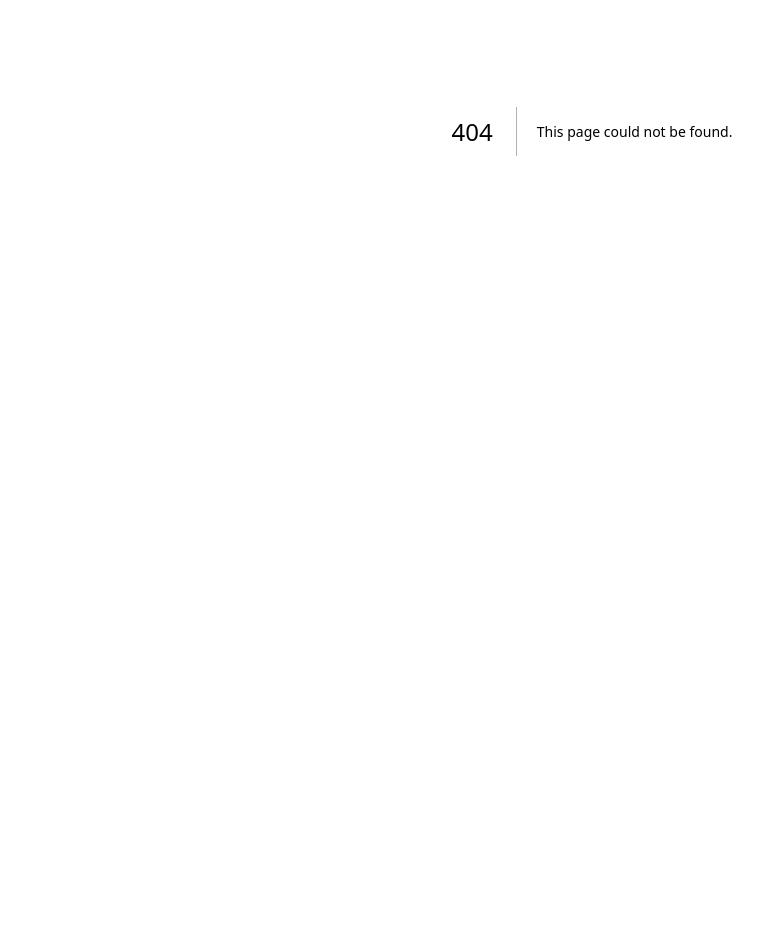
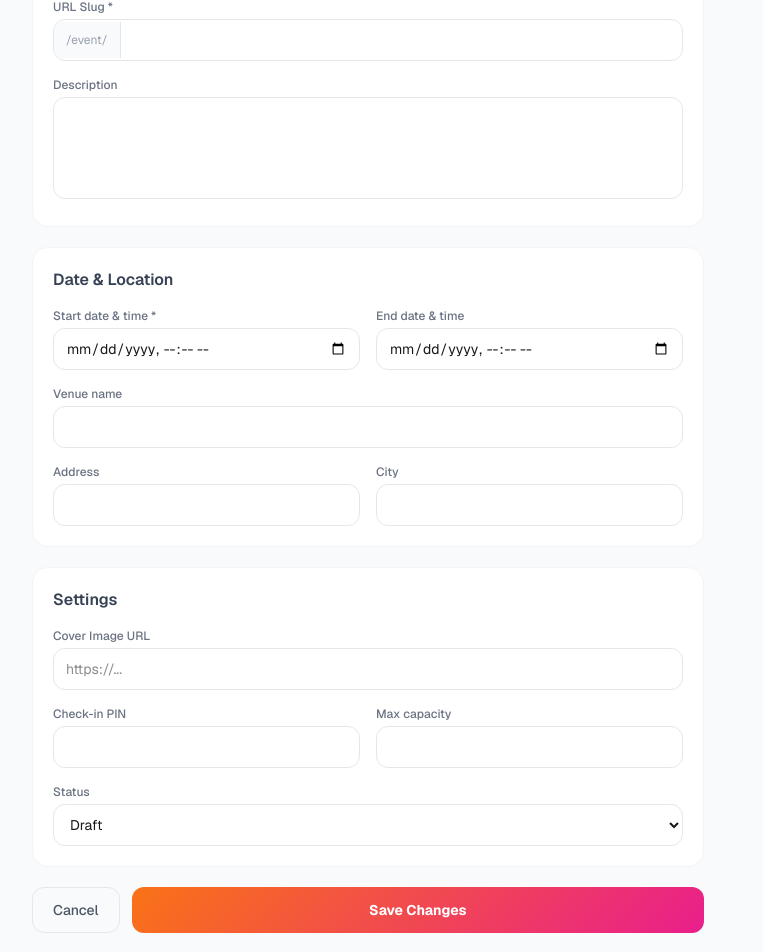
Before and after one commit to Abraak9/CasaLuna, a Next.js app: page /admin/events/1/edit in a window 1280 px wide. Before the commit this address had no page. Shown: the part 269-1221 px from the top of the page, without its empty margins (48-811 px from the left). Before the commit the page ends 800 px from the top, so only its background shows below. Built offline with nearby package versions, Linux system fonts and the light colour scheme; no server answers.

Commit message:
Add edit event page, fix public URL

```diff
--- /dev/null
+++ b/src/app/admin/events/[id]/edit/page.tsx
@@ -0,0 +1,194 @@
+'use client';
+
+import { useEffect, useState } from 'react';
+import { useParams, useRouter } from 'next/navigation';
+import Link from 'next/link';
+
+export default function EditEventPage() {
+  const { id } = useParams<{ id: string }>();
+  const router = useRouter();
+  const [saving, setSaving] = useState(false);
+  const [loading, setLoading] = useState(true);
+  const [error, setError] = useState('');
+  const [form, setForm] = useState({
+    name: '', description: '',
+    slug: '', date: '', end_date: '',
+    location_name: '', location_address: '', location_city: '',
+    cover_image_url: '', checkin_pin: '', max_capacity: '',
+    status: 'draft',
+  });
+
+  useEffect(() => {
+    fetch(`/api/admin/events/${id}`)
+      .then(r => r.json())
+      .then(event => {
+        setForm({
+          name: event.name_en || event.name_es || '',
+          description: event.description_en || event.description_es || '',
+          slug: event.slug || '',
+          date: event.date ? event.date.slice(0, 16) : '',
+          end_date: event.end_date ? event.end_date.slice(0, 16) : '',
+          location_name: event.location_name || '',
+          location_address: event.location_address || '',
+          location_city: event.location_city || '',
+          cover_image_url: event.cover_image_url || '',
+          checkin_pin: event.checkin_pin || '',
+          max_capacity: event.max_capacity?.toString() || '',
+          status: event.status || 'draft',
+        });
+        setLoading(false);
+      });
+  }, [id]);
+
+  const set = (field: string, value: string) =>
+    setForm(f => ({ ...f, [field]: value }));
+
+  const handleSubmit = async (e: React.FormEvent) => {
+    e.preventDefault();
+    setSaving(true);
+    setError('');
+
+    const res = await fetch(`/api/admin/events/${id}`, {
+      method: 'PUT',
+      headers: { 'Content-Type': 'application/json' },
+      body: JSON.stringify({
+        name_en: form.name,
+        name_es: form.name,
+        description_en: form.description,
+        description_es: form.description,
+        slug: form.slug,
+        date: form.date,
+        end_date: form.end_date || null,
+        location_name: form.location_name,
+        location_address: form.location_address,
+        location_city: form.location_city,
+        cover_image_url: form.cover_image_url,
+        checkin_pin: form.checkin_pin,
+        max_capacity: form.max_capacity ? Number(form.max_capacity) : null,
+        status: form.status,
+      }),
+    });
+
+    if (!res.ok) {
+      const data = await res.json();
+      setError(data.error || 'Failed to save');
+      setSaving(false);
+    } else {
+      router.push('/admin/events');
+    }
+  };
+
+  if (loading) return <div className="flex items-center justify-center py-20 text-gray-400">Loading...</div>;
+
+  return (
+    <div className="max-w-2xl">
+      <div className="flex items-center gap-3 mb-6">
+        <Link href="/admin/events" className="text-gray-400 hover:text-gray-600">← Events</Link>
+        <h1 className="text-2xl font-bold">Edit Event</h1>
+        <Link href={`/admin/events/${id}/tickets`} className="ml-auto text-sm text-purple-500 hover:underline">
+          Manage Tickets →
+        </Link>
+      </div>
+
+      <form onSubmit={handleSubmit} className="space-y-5">
+        <div className="bg-white rounded-2xl border border-gray-100 p-5 space-y-4">
+          <h2 className="font-semibold text-gray-700">Event Info</h2>
+          <div>
+            <label className="text-xs font-medium text-gray-500 block mb-1">Event Name *</label>
+            <input value={form.name} onChange={e => set('name', e.target.value)} required
+              className="w-full border border-gray-200 rounded-xl px-3 py-2.5 text-sm focus:outline-none focus:border-pink-400" />
+          </div>
+          <div>
+            <label className="text-xs font-medium text-gray-500 block mb-1">URL Slug *</label>
+            <div className="flex items-center border border-gray-200 rounded-xl overflow-hidden focus-within:border-pink-400">
+              <span className="text-gray-400 text-xs px-3 py-2.5 bg-gray-50 border-r border-gray-200">/event/</span>
+              <input value={form.slug} onChange={e => set('slug', e.target.value)} required
+                className="flex-1 px-3 py-2.5 text-sm focus:outline-none" />
+            </div>
+          </div>
+          <div>
+            <label className="text-xs font-medium text-gray-500 block mb-1">Description</label>
+            <textarea value={form.description} onChange={e => set('description', e.target.value)} rows={4}
+              className="w-full border border-gray-200 rounded-xl px-3 py-2.5 text-sm focus:outline-none focus:border-pink-400 resize-none" />
+          </div>
+        </div>
+
+        <div className="bg-white rounded-2xl border border-gray-100 p-5 space-y-4">
+          <h2 className="font-semibold text-gray-700">Date & Location</h2>
+          <div className="grid grid-cols-2 gap-4">
+            <div>
+              <label className="text-xs font-medium text-gray-500 block mb-1">Start date & time *</label>
+              <input type="datetime-local" value={form.date} onChange={e => set('date', e.target.value)} required
+                className="w-full border border-gray-200 rounded-xl px-3 py-2.5 text-sm focus:outline-none focus:border-pink-400" />
+            </div>
+            <div>
+              <label className="text-xs font-medium text-gray-500 block mb-1">End date & time</label>
+              <input type="datetime-local" value={form.end_date} onChange={e => set('end_date', e.target.value)}
+                className="w-full border border-gray-200 rounded-xl px-3 py-2.5 text-sm focus:outline-none focus:border-pink-400" />
+            </div>
+          </div>
+          <div>
+            <label className="text-xs font-medium text-gray-500 block mb-1">Venue name</label>
+            <input value={form.location_name} onChange={e => set('location_name', e.target.value)}
+              className="w-full border border-gray-200 rounded-xl px-3 py-2.5 text-sm focus:outline-none focus:border-pink-400" />
+          </div>
+          <div className="grid grid-cols-2 gap-4">
+            <div>
+              <label className="text-xs font-medium text-gray-500 block mb-1">Address</label>
+              <input value={form.location_address} onChange={e => set('location_address', e.target.value)}
+                className="w-full border border-gray-200 rounded-xl px-3 py-2.5 text-sm focus:outline-none focus:border-pink-400" />
+            </div>
+            <div>
+              <label className="text-xs font-medium text-gray-500 block mb-1">City</label>
+              <input value={form.location_city} onChange={e => set('location_city', e.target.value)}
+                className="w-full border border-gray-200 rounded-xl px-3 py-2.5 text-sm focus:outline-none focus:border-pink-400" />
+            </div>
+          </div>
+        </div>
+
+        <div className="bg-white rounded-2xl border border-gray-100 p-5 space-y-4">
+          <h2 className="font-semibold text-gray-700">Settings</h2>
+          <div>
+            <label className="text-xs font-medium text-gray-500 block mb-1">Cover Image URL</label>
+            <input type="url" value={form.cover_image_url} onChange={e => set('cover_image_url', e.target.value)}
+              placeholder="https://..."
+              className="w-full border border-gray-200 rounded-xl px-3 py-2.5 text-sm focus:outline-none focus:border-pink-400" />
+          </div>
+          <div className="grid grid-cols-2 gap-4">
+            <div>
+              <label className="text-xs font-medium text-gray-500 block mb-1">Check-in PIN</label>
+              <input value={form.checkin_pin} onChange={e => set('checkin_pin', e.target.value)}
+                className="w-full border border-gray-200 rounded-xl px-3 py-2.5 text-sm focus:outline-none focus:border-pink-400" />
+            </div>
+            <div>
+              <label className="text-xs font-medium text-gray-500 block mb-1">Max capacity</label>
+              <input type="number" value={form.max_capacity} onChange={e => set('max_capacity', e.target.value)}
+                className="w-full border border-gray-200 rounded-xl px-3 py-2.5 text-sm focus:outline-none focus:border-pink-400" />
+            </div>
+          </div>
+          <div>
+            <label className="text-xs font-medium text-gray-500 block mb-1">Status</label>
+            <select value={form.status} onChange={e => set('status', e.target.value)}
+              className="w-full border border-gray-200 rounded-xl px-3 py-2.5 text-sm focus:outline-none focus:border-pink-400 bg-white">
+              <option value="draft">Draft</option>
+              <option value="published">Published</option>
+              <option value="cancelled">Cancelled</option>
+              <option value="past">Past</option>
+            </select>
+          </div>
+        </div>
+
+        {error && <p className="text-red-500 text-sm">{error}</p>}
+
+        <div className="flex gap-3">
+          <Link href="/admin/events" className="flex-none border border-gray-200 text-gray-600 font-medium py-3 px-5 rounded-xl text-sm">
+            Cancel
+          </Link>
+          <button type="submit" disabled={saving} className="flex-1 cl-gradient text-white font-bold py-3 rounded-xl text-sm disabled:opacity-70">
+            {saving ? 'Saving...' : 'Save Changes'}
+          </button>
+        </div>
+      </form>
+    </div>
+  );
+}
```
